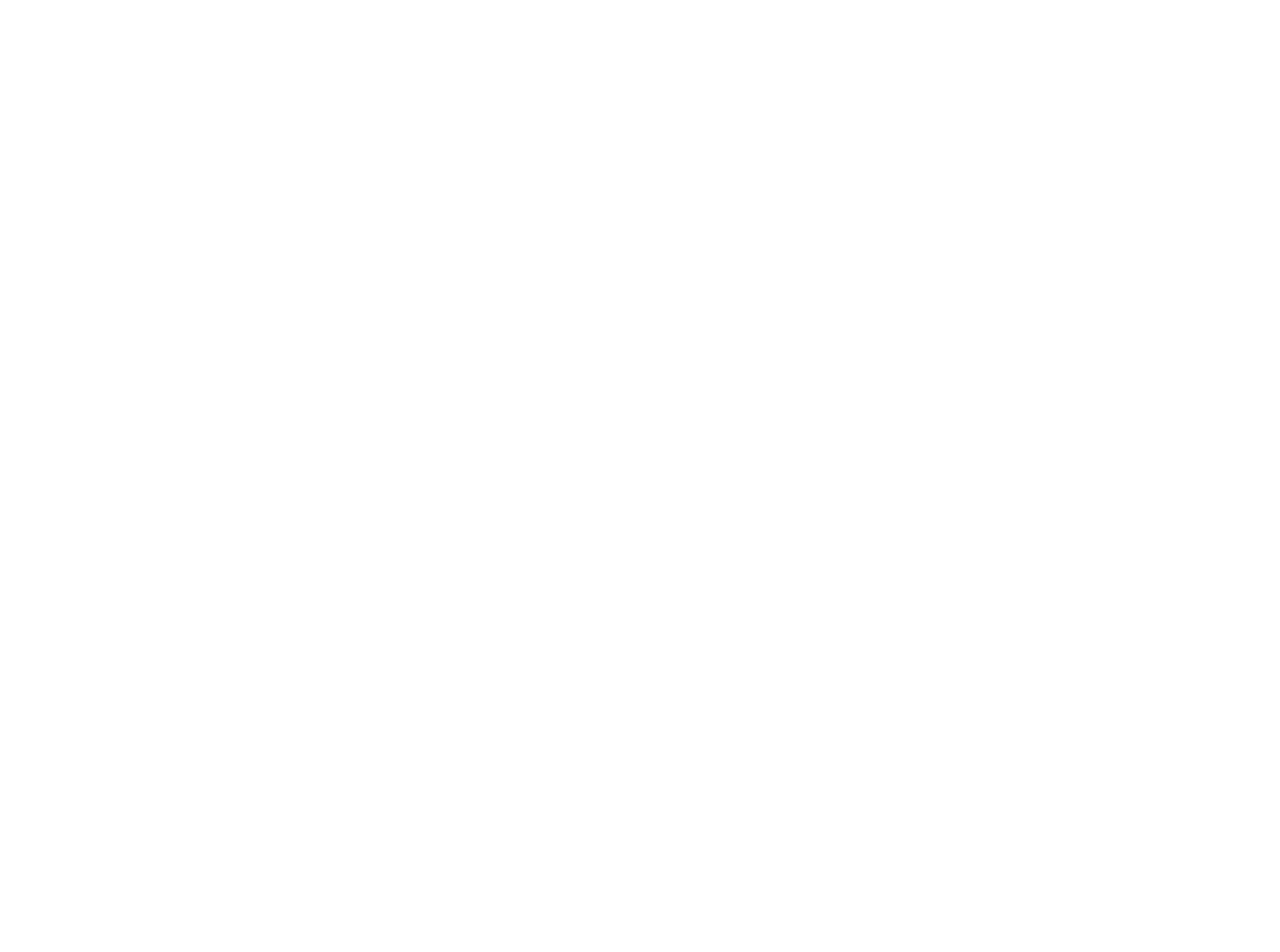
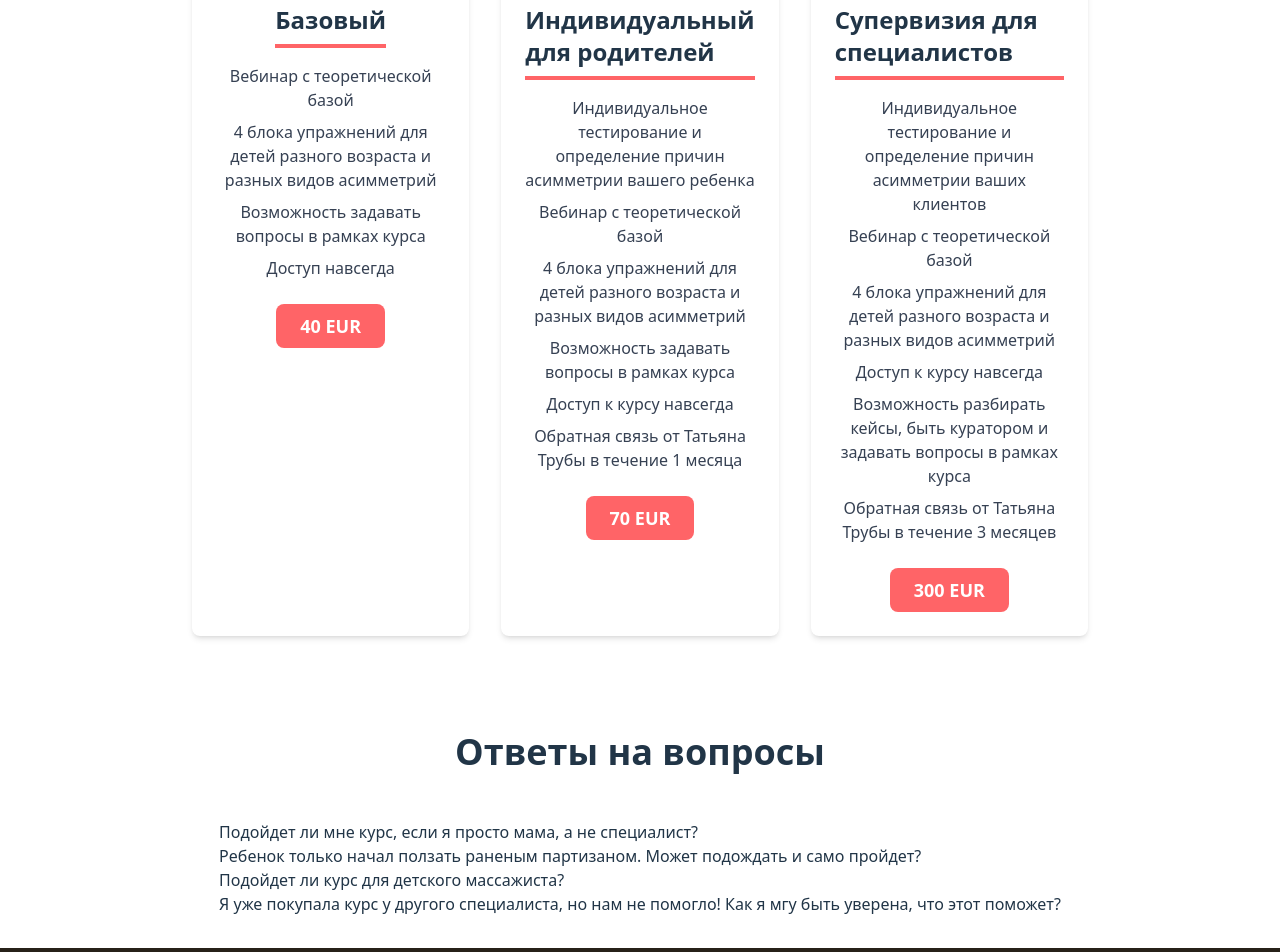
Before and after one commit to vrovsky/legkotop_v2, a React (Vite) app: page /correction-course in a window 1280 px wide. Shown: the part 3700-4652 px from the top of the page. Before the commit the page ends 3656 px from the top, so only its background shows below. Built offline with nearby package versions, Linux system fonts and the light colour scheme.

Commit message:
courePage wip

```diff
--- a/index.html
+++ b/index.html
@@ -2,7 +2,7 @@
 <html lang="en">
   <head>
     <meta charset="UTF-8" />
-    <link rel="icon" type="image/svg+xml" href="./src/assets/logo.png" />
+    <link rel="icon" type="image/svg+xml" href="./src/assets/logo3.png" />
     <meta name="viewport" content="width=device-width, initial-scale=1.0" />
     <title>Legko_top</title>
   </head>
--- a/src/pages/ParentsCorrectionCoursePage.jsx
+++ b/src/pages/ParentsCorrectionCoursePage.jsx
@@ -1,11 +1,29 @@
 import React from "react";
 import Header from "../components/Header.jsx";
 import Footer from "../components/Footer.jsx";
+
 import tatyana3 from "../assets/tatyana3.png";
 import course1 from "../assets/course1.png";
 import course2 from "../assets/course2.png";
 import course3 from "../assets/course3.png";
 import course4 from "../assets/course4.png";
+
+const TariffCard = ({ title, price, features }) => (
+  <div className="flex flex-col items-center p-6  rounded-lg shadow-md bg-white">
+    <img className="w-20 h-20 mb-4" src="/placeholder.jpg" alt={title} />
+    <h2 className="text-2xl font-bold  border-b-4 border-red-400 pb-2 mb-4">
+      {title}
+    </h2>
+    <ul className="space-y-2 text-center text-gray-700">
+      {features.map((feature, index) => (
+        <li key={index}>{feature}</li>
+      ))}
+    </ul>
+    <button className="mt-6 text-lg bg-red-400 px-6 py-2 hover:bg-red-500 text-white font-bold rounded-lg transition duration-300">
+      {price} EUR
+    </button>
+  </div>
+);
 
 const CheckIcon = () => (
   <svg
@@ -44,9 +62,47 @@
 ];
 
 export default function ParentsCorrectionCoursePage() {
+  const tariffs = [
+    {
+      title: "Базовый",
+      price: 40,
+      features: [
+        "Вебинар с теоретической базой",
+        "4 блока упражнений для детей разного возраста и разных видов асимметрий",
+        "Возможность задавать вопросы в рамках курса",
+        "Доступ навсегда",
+      ],
+    },
+    {
+      title: "Индивидуальный для родителей",
+      price: 70,
+      features: [
+        "Индивидуальное тестирование и определение причин асимметрии вашего ребенка",
+        "Вебинар с теоретической базой",
+        "4 блока упражнений для детей разного возраста и разных видов асимметрий",
+        "Возможность задавать вопросы в рамках курса",
+        "Доступ к курсу навсегда",
+        "Обратная связь от Татьяна Трубы в течение 1 месяца",
+      ],
+    },
+    {
+      title: "Супервизия для специалистов",
+      price: 300,
+      features: [
+        "Индивидуальное тестирование и определение причин асимметрии ваших клиентов",
+        "Вебинар с теоретической базой",
+        "4 блока упражнений для детей разного возраста и разных видов асимметрий",
+        "Доступ к курсу навсегда",
+        "Возможность разбирать кейсы, быть куратором и задавать вопросы в рамках курса",
+        "Обратная связь от Татьяна Трубы в течение 3 месяцев",
+      ],
+    },
+  ];
+
   return (
     <>
       <Header />
+
       <div className="flex items-center my-20 mx-72 justify-between">
         <div>
           <h2 className="text-4xl font-bold">
@@ -72,7 +128,7 @@
           </div>
         </div>
       </div>
-      {/* //////////////////////////// */}
+      {/* ////////////////////////////*/}
       <h2 className="text-4xl font-bold text-center mt-30 mb-10">
         Вам точно нужен этот курс, если вы видите, что у ребенка
       </h2>
@@ -159,6 +215,33 @@
         </div>
       </div>
 
+      <div className="max-w-4xl mx-auto py-16">
+        <h2 className="text-4xl font-bold text-center mb-12">Тарифы</h2>
+        <div className="grid grid-cols-1 md:grid-cols-3 gap-8">
+          {tariffs.map((tariff, index) => (
+            <TariffCard key={index} {...tariff} />
+          ))}
+        </div>
+      </div>
+
+      <div className="flex flex-col p-8 items-center">
+        <h2 className="text-4xl font-bold text-center mb-12">
+          Ответы на вопросы
+        </h2>
+        <div>
+          <div>Подойдет ли мне курс, если я просто мама, а не специалист? </div>
+          <div>
+            Ребенок только начал ползать раненым партизаном. Может подождать и
+            само пройдет?
+          </div>
+          <div>Подойдет ли курс для детского массажиста? </div>
+          <div>
+            Я уже покупала курс у другого специалиста, но нам не помогло! Как я
+            мгу быть уверена, что этот поможет?{" "}
+          </div>
+        </div>
+      </div>
+
       <Footer />
     </>
   );
```
